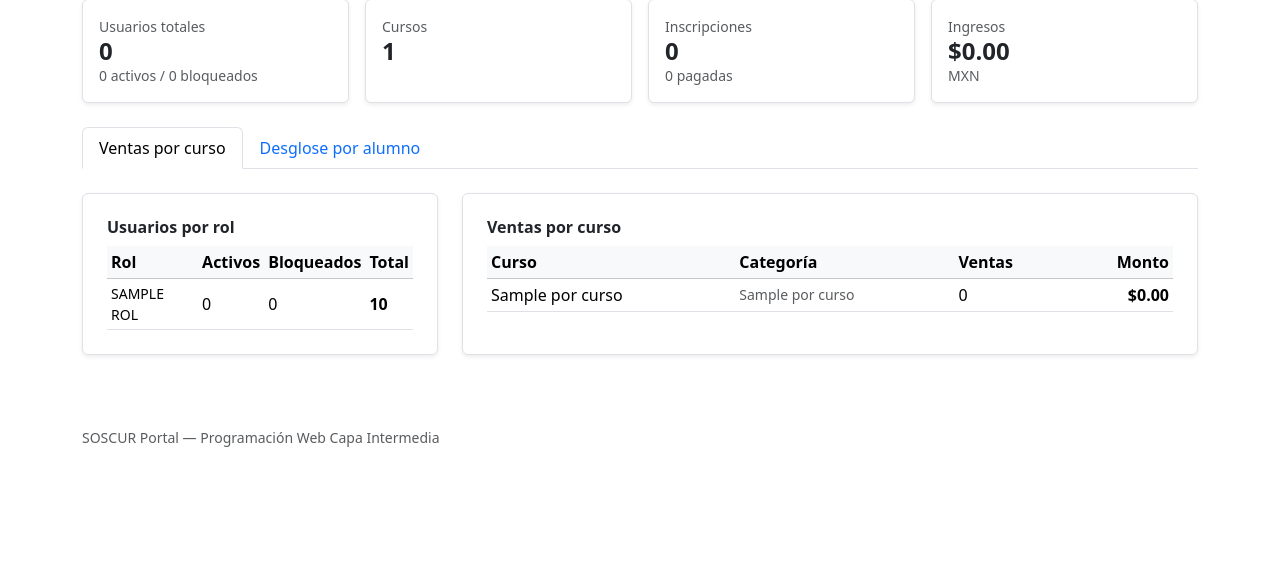
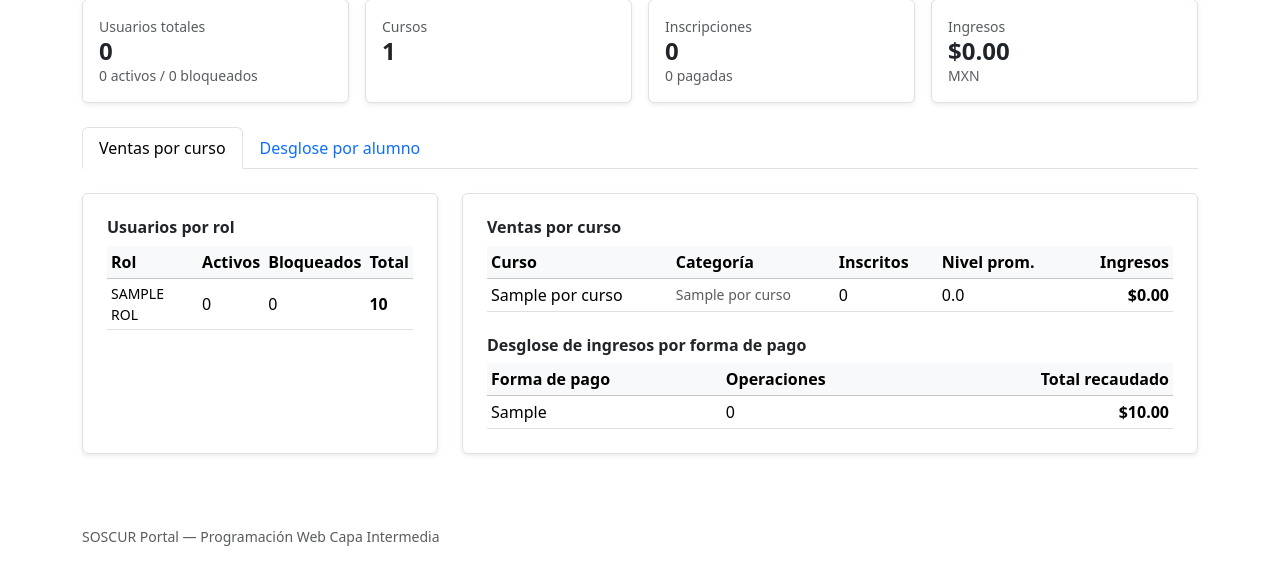
Before and after one commit to PabloFlore/ProgramacionWebCapaIntermedia, a PHP site: template app/views/reporte/index.php in a window 1280 px wide. Shown: the part 482-1053 px from the top of the page. Before the commit the page ends 929 px from the top, so only its background shows below. Run offline with PHP 8.4, Linux system fonts and the light colour scheme; the template is opened without the code that fills it: most values are stand-ins (such as "Sample title", 1, 10 or a date in 2020); data that the repository does not hold is empty.

Commit message:
Puliendo detalles de reportes.

```diff
--- a/app/models/Contracts/ReporteRepositoryInterface.php
+++ b/app/models/Contracts/ReporteRepositoryInterface.php
@@ -18,5 +18,9 @@ interface ReporteRepositoryInterface
 
     public function contarDetalle(array $filtros, ?int $instructorId): int;
 
-    public function detalleVentas(array $filtros, ?int $instructorId, int $limite, int $offset): array;
+    public function detalleVentas(array $filtros, ?int $instructorId, int $limite, int$offset): array;
+
+    public function ingresosPorMetodoPago(array $filtros, ?int $instructorId): array;
+
+    public function reporteUsuariosDetallado(string $tipoRol): array;
 }
--- a/app/services/ReporteService.php
+++ b/app/services/ReporteService.php
@@ -52,6 +52,10 @@ class ReporteService implements ReporteServiceInterface
                 ],
                 'por_rol' => $this->reportes->usuariosPorRol($filtros, $instructorId),
                 'por_curso' => $this->reportes->ventasPorCurso($filtros, $instructorId),
+                'por_metodo_pago' => $this->reportes->ingresosPorMetodoPago($filtros, $instructorId),
+                'usuarios_detallado' => $rol === 'admin'
+                    ? $this->reportes->reporteUsuariosDetallado($filtros['rol'] === 'instructor' ? 'instructor' : 'estudiante')
+                    : [],
                 'detalle' => $this->reportes->detalleVentas(
                     $filtros,
                     $instructorId,
--- a/app/views/reporte/index.php
+++ b/app/views/reporte/index.php
@@ -1,7 +1,7 @@
 <?php
 
+use App\Helpers\Fecha;
 use App\Helpers\Url;
-use App\Helpers\Fecha;
 
 $title = 'Reportes';
 $pageScripts = ['js/reportes.js'];
@@ -98,9 +98,9 @@ $roles = ['estudiante', 'instructor', 'admin'];
       </div>
       <?php if ($usuario['rol'] === 'admin'): ?>
         <div class="col-md-3">
-          <label class="form-label small" for="rol">Rol</label>
+          <label class="form-label small" for="rol">Rol (Reporte usuarios)</label>
           <select id="rol" name="rol" class="form-select form-select-sm">
-            <option value="">Todos</option>
+            <option value="">Estudiante (por defecto)</option>
             <?php foreach ($roles as $rol): ?>
               <option value="<?= $rol ?>" <?= $filtros['rol'] === $rol ? 'selected' : '' ?>>
                 <?= htmlspecialchars(ucfirst($rol), ENT_QUOTES, 'UTF-8') ?>
@@ -208,17 +208,51 @@ $roles = ['estudiante', 'instructor', 'admin'];
               <h2 class="h6 fw-bold">Ventas por curso</h2>
               <div class="table-responsive">
                 <table class="table table-sm align-middle mb-0">
-              <thead class="table-light"><tr><th>Curso</th><th>Categoría</th><th>Ventas</th><th class="text-end">Monto</th></tr></thead>
+                  <thead class="table-light">
+                    <tr>
+                      <th>Curso</th>
+                      <th>Categoría</th>
+                      <th>Inscritos</th>
+                      <th>Nivel prom.</th>
+                      <th class="text-end">Ingresos</th>
+                    </tr>
+                  </thead>
                   <tbody>
                     <?php if ($reporte['por_curso'] === []): ?>
-                  <tr><td colspan="4" class="text-center text-muted py-3">Sin datos.</td></tr>
+                      <tr><td colspan="5" class="text-center text-muted py-3">Sin datos.</td></tr>
                     <?php endif; ?>
                     <?php foreach ($reporte['por_curso'] as $fila): ?>
                       <tr>
                         <td><?= htmlspecialchars((string) $fila['titulo'], ENT_QUOTES, 'UTF-8') ?></td>
                         <td class="small text-muted"><?= htmlspecialchars((string) $fila['categoria_nombre'], ENT_QUOTES, 'UTF-8') ?></td>
-                    <td><?= (int) $fila['ventas'] ?></td>
+                        <td><?= (int) $fila['inscripciones'] ?></td>
+                        <td><?= number_format((float) ($fila['nivel_promedio'] ?? 0), 1) ?></td>
                         <td class="text-end fw-semibold"><?= htmlspecialchars($dinero($fila['monto']), ENT_QUOTES, 'UTF-8') ?></td>
+                      </tr>
+                    <?php endforeach; ?>
+                  </tbody>
+                </table>
+              </div>
+
+              <h3 class="h6 fw-bold mt-4">Desglose de ingresos por forma de pago</h3>
+              <div class="table-responsive">
+                <table class="table table-sm align-middle mb-0">
+                  <thead class="table-light">
+                    <tr>
+                      <th>Forma de pago</th>
+                      <th>Operaciones</th>
+                      <th class="text-end">Total recaudado</th>
+                    </tr>
+                  </thead>
+                  <tbody>
+                    <?php if (empty($reporte['por_metodo_pago'])): ?>
+                      <tr><td colspan="3" class="text-center text-muted py-2">Sin ingresos registrados.</td></tr>
+                    <?php endif; ?>
+                    <?php foreach ($reporte['por_metodo_pago'] as $mp): ?>
+                      <tr>
+                        <td><?= htmlspecialchars((string) $mp['metodo_pago'], ENT_QUOTES, 'UTF-8') ?></td>
+                        <td><?= (int) $mp['operaciones'] ?></td>
+                        <td class="text-end fw-semibold"><?= htmlspecialchars($dinero($mp['total']), ENT_QUOTES, 'UTF-8') ?></td>
                       </tr>
                     <?php endforeach; ?>
                   </tbody>
@@ -287,6 +321,60 @@ $roles = ['estudiante', 'instructor', 'admin'];
       </div>
     </div>
   </div>
+
+  <?php if ($usuario['rol'] === 'admin'): ?>
+    <?php $tipoUsuario = $filtros['rol'] === 'instructor' ? 'instructor' : 'estudiante'; ?>
+    <div class="card border shadow-sm mt-4">
+      <div class="card-body p-4">
+        <div class="d-flex flex-wrap justify-content-between align-items-center gap-2 mb-3">
+          <h2 class="h6 fw-bold mb-0">Reporte de usuarios activos (<?= $tipoUsuario === 'instructor' ? 'Instructores' : 'Estudiantes' ?>)</h2>
+          <span class="small text-muted">Usa el filtro "Rol" arriba para alternar entre Instructor y Estudiante</span>
+        </div>
+        <div class="table-responsive">
+          <table class="table table-hover table-sm align-middle mb-0">
+            <thead class="table-light">
+              <?php if ($tipoUsuario === 'instructor'): ?>
+                <tr>
+                  <th>Usuario</th>
+                  <th>Nombre</th>
+                  <th>Fecha ingreso</th>
+                  <th>Cursos ofrecidos</th>
+                  <th class="text-end">Total de ganancias</th>
+                </tr>
+              <?php else: ?>
+                <tr>
+                  <th>Usuario</th>
+                  <th>Nombre</th>
+                  <th>Fecha ingreso</th>
+                  <th>Cursos inscritos</th>
+                  <th class="text-end">% Cursos terminados</th>
+                </tr>
+              <?php endif; ?>
+            </thead>
+            <tbody>
+              <?php if (empty($reporte['usuarios_detallado'])): ?>
+                <tr><td colspan="5" class="text-center text-muted py-3">No hay usuarios activos para este rol.</td></tr>
+              <?php endif; ?>
+              <?php foreach ($reporte['usuarios_detallado'] as $u): ?>
+                <tr>
+                  <td class="small"><?= htmlspecialchars((string) $u['usuario'], ENT_QUOTES, 'UTF-8') ?></td>
+                  <td class="fw-semibold small"><?= htmlspecialchars((string) $u['nombre'], ENT_QUOTES, 'UTF-8') ?></td>
+                  <td class="small text-muted"><?= htmlspecialchars($fechaLegible($u['fecha_registro']), ENT_QUOTES, 'UTF-8') ?></td>
+                  <?php if ($tipoUsuario === 'instructor'): ?>
+                    <td><?= (int) $u['cursos_ofrecidos'] ?></td>
+                    <td class="text-end fw-semibold"><?= htmlspecialchars($dinero($u['total_ganancias']), ENT_QUOTES, 'UTF-8') ?></td>
+                  <?php else: ?>
+                    <td><?= (int) $u['cursos_inscritos'] ?></td>
+                    <td class="text-end fw-semibold"><?= number_format((float) $u['porcentaje_terminados'], 1) ?>%</td>
+                  <?php endif; ?>
+                </tr>
+              <?php endforeach; ?>
+            </tbody>
+          </table>
+        </div>
+      </div>
+    </div>
+  <?php endif; ?>
 <?php else: ?>
   <div class="alert alert-info">Corrige los filtros para ver el reporte.</div>
 <?php endif; ?>
```
Also changed, not shown: app/models/Reporte.php (+68 -0 lines). Lines whose indentation alone changed are shown as unchanged.
